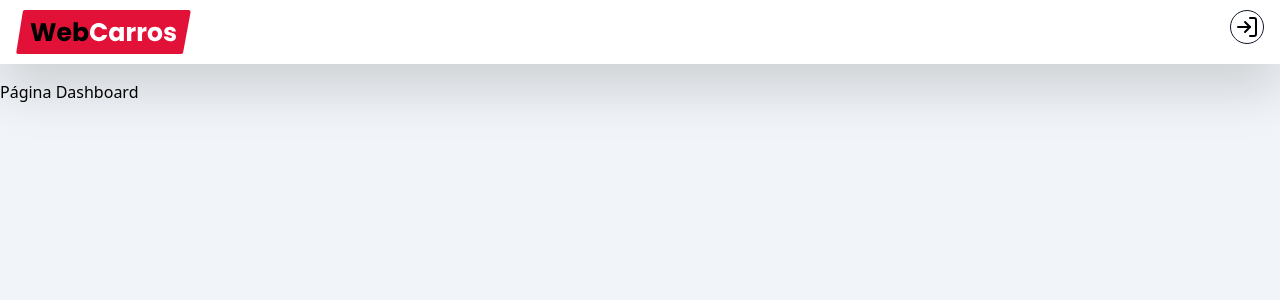
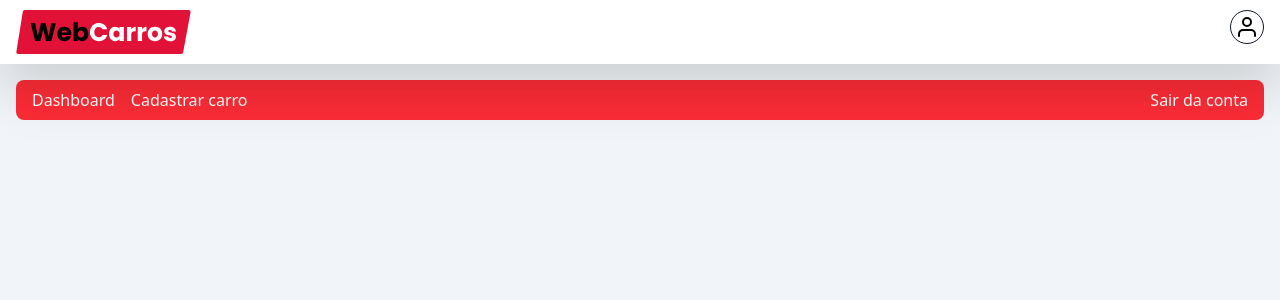
Before and after one commit to gbmouraa/web_carros, a React (Vite) app: page /dashboard in a window 1280 px wide. Shown: the top 300 px of the page. Built offline with nearby package versions, Linux system fonts and the light colour scheme; no server answers; sample sign-in values are in the browser's storage.

Commit message:
feat: implement authentication context and private route protection, add PanelHeader component for dashboard navigation

```diff
--- a/src/components/header.tsx
+++ b/src/components/header.tsx
@@ -1,10 +1,11 @@
+import { useContext } from "react";
+import { AuthContext } from "../contexts/auth-context";
 import { Link } from "react-router-dom";
 import logo from "../assets/logo.svg";
 import { FiUser, FiLogIn } from "react-icons/fi";
 
 export const Header = () => {
-  const signed = false;
-  const loadingAuth = false;
+  const { signed, loadingAuth } = useContext(AuthContext);
 
   return (
     <div className="mb-4 flex h-16 w-full items-center justify-center bg-white drop-shadow-2xl">
--- /dev/null
+++ b/src/components/panel-header.tsx
@@ -0,0 +1,19 @@
+import { Link } from "react-router-dom";
+import { signOut } from "firebase/auth";
+import { auth } from "../services/firebase-connection";
+
+export const PanelHeader = () => {
+  const handleLogout = async () => {
+    await signOut(auth);
+  };
+
+  return (
+    <div className="mb-4 flex h-10 w-full items-center gap-4 rounded-lg bg-red-500 px-4 font-medium text-white">
+      <Link to="/dashboard">Dashboard</Link>
+      <Link to="/dashboard/new">Cadastrar carro</Link>
+      <button className="ml-auto cursor-pointer" onClick={handleLogout}>
+        Sair da conta
+      </button>
+    </div>
+  );
+};
--- a/src/contexts/auth-context.tsx
+++ b/src/contexts/auth-context.tsx
@@ -1,8 +1,11 @@
 import { createContext } from "react";
+import { UserProps } from "./auth-provider";
 
 type AuthContextData = {
+  user: UserProps | null;
   signed: boolean;
   loadingAuth: boolean;
+  handleInfoUser: ({ uid, name, email }: UserProps) => void;
 };
 
 export const AuthContext = createContext({} as AuthContextData);
--- a/src/contexts/auth-provider.tsx
+++ b/src/contexts/auth-provider.tsx
@@ -7,7 +7,7 @@ interface AuthProviderProps {
   children: ReactNode;
 }
 
-interface UserProps {
+export interface UserProps {
   uid: string;
   name: string | null;
   email: string | null;
@@ -37,8 +37,18 @@ export const AuthProvider = ({ children }: AuthProviderProps) => {
     };
   }, []);
 
+  const handleInfoUser = ({ uid, name, email }: UserProps) => {
+    setUser({
+      uid,
+      name,
+      email,
+    });
+  };
+
   return (
-    <AuthContext.Provider value={{ signed: !!user, loadingAuth }}>
+    <AuthContext.Provider
+      value={{ signed: !!user, loadingAuth, handleInfoUser, user }}
+    >
       {children}
     </AuthContext.Provider>
   );
--- a/src/pages/dashboard/dashboard.tsx
+++ b/src/pages/dashboard/dashboard.tsx
@@ -1,7 +1,10 @@
+import { PanelHeader } from "../../components/panel-header";
+import { Container } from "../../components/container";
+
 export const Dashboard = () => {
   return (
-    <div>
-      <h1>Página Dashboard</h1>
-    </div>
+    <Container>
+      <PanelHeader />
+    </Container>
   );
 };
--- a/src/pages/register.tsx
+++ b/src/pages/register.tsx
@@ -1,3 +1,5 @@
+import { useEffect, useContext } from "react";
+import { AuthContext } from "../contexts/auth-context";
 import { Container } from "../components/container";
 import logo from "../assets/logo.svg";
 import { Link, useNavigate } from "react-router-dom";
@@ -11,7 +13,6 @@ import {
   signOut,
   updateProfile,
 } from "firebase/auth";
-import { useEffect } from "react";
 
 const schema = z.object({
   name: z.string().nonempty("Insira seu nome"),
@@ -37,6 +38,7 @@ export const Register = () => {
     mode: "onChange",
   });
 
+  const { handleInfoUser } = useContext(AuthContext);
   const navigate = useNavigate();
 
   useEffect(() => {
@@ -53,6 +55,13 @@ export const Register = () => {
         await updateProfile(user.user, {
           displayName: data.name,
         });
+
+        handleInfoUser({
+          uid: user.user.uid,
+          name: data.name,
+          email: data.email,
+        });
+
         navigate("/dashboard");
       })
       .catch((error) => {
--- a/src/routes/app-router.tsx
+++ b/src/routes/app-router.tsx
@@ -6,6 +6,9 @@ import { CarDetail } from "../pages/car";
 import { Dashboard } from "../pages/dashboard/dashboard";
 import { New } from "../pages/dashboard/new";
 import { Header } from "../components/header";
+import { Private } from "./private";
+
+// outlet é como se fosse uma div para poder ser renderizado um grupo de rotas
 
 const MainLayout = () => {
   return (
@@ -27,8 +30,22 @@ export const AppRouter = () => {
         <Route element={<MainLayout />}>
           <Route path="/" element={<Home />} />
           <Route path="/car-detail/:id" element={<CarDetail />} />
-          <Route path="/dashboard" element={<Dashboard />} />
-          <Route path="/dashboard/new" element={<New />} />
+          <Route
+            path="/dashboard"
+            element={
+              <Private>
+                <Dashboard />
+              </Private>
+            }
+          />
+          <Route
+            path="/dashboard/new"
+            element={
+              <Private>
+                <New />
+              </Private>
+            }
+          />
         </Route>
         <Route element={<SimpleLayout />}>
           <Route path="/login" element={<Login />} />
--- /dev/null
+++ b/src/routes/private.tsx
@@ -0,0 +1,21 @@
+import { useContext, ReactNode } from "react";
+import { Navigate } from "react-router-dom";
+import { AuthContext } from "../contexts/auth-context";
+
+interface PrivateProps {
+  children: ReactNode;
+}
+
+export const Private = ({ children }: PrivateProps) => {
+  const { signed, loadingAuth } = useContext(AuthContext);
+
+  if (loadingAuth) {
+    return <></>;
+  }
+
+  if (!signed) {
+    return <Navigate to="/" />;
+  }
+
+  return children;
+};
```
